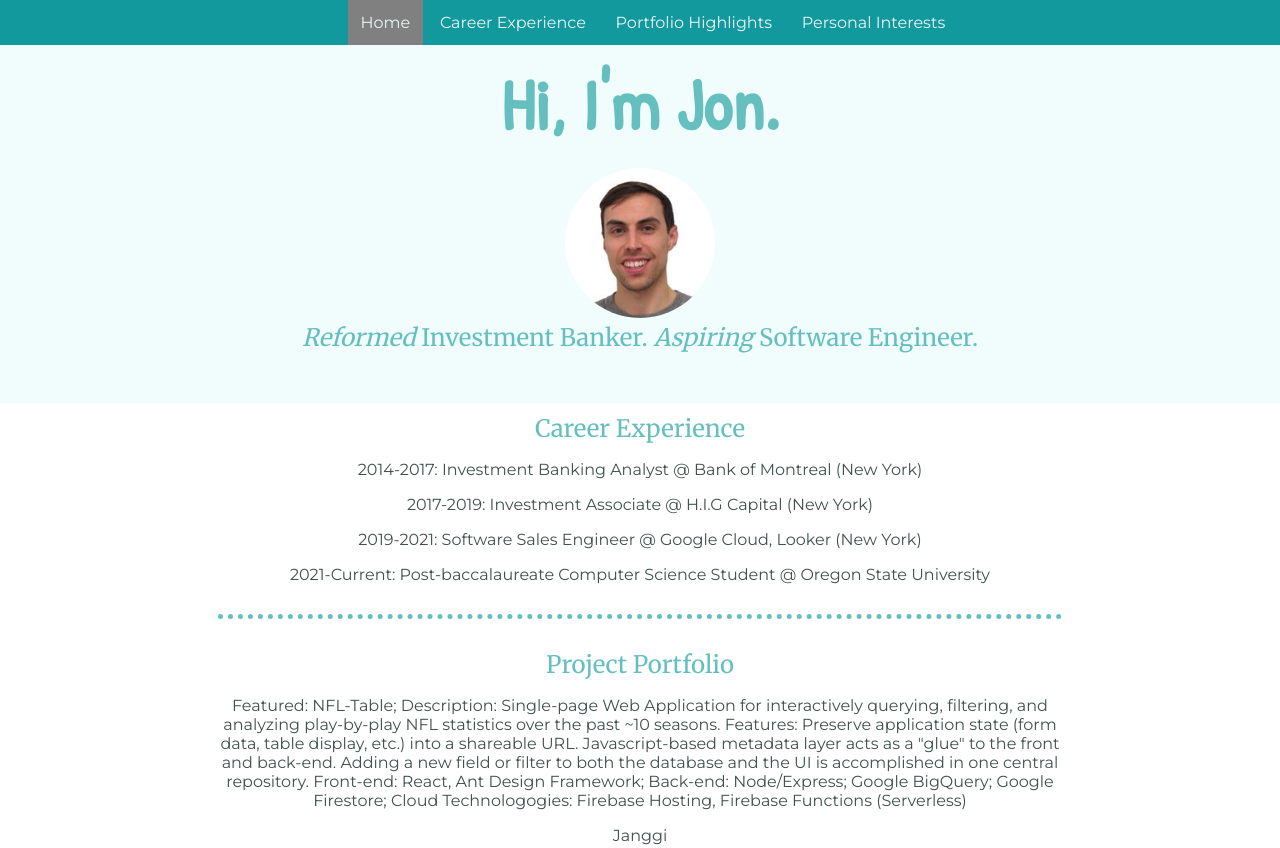
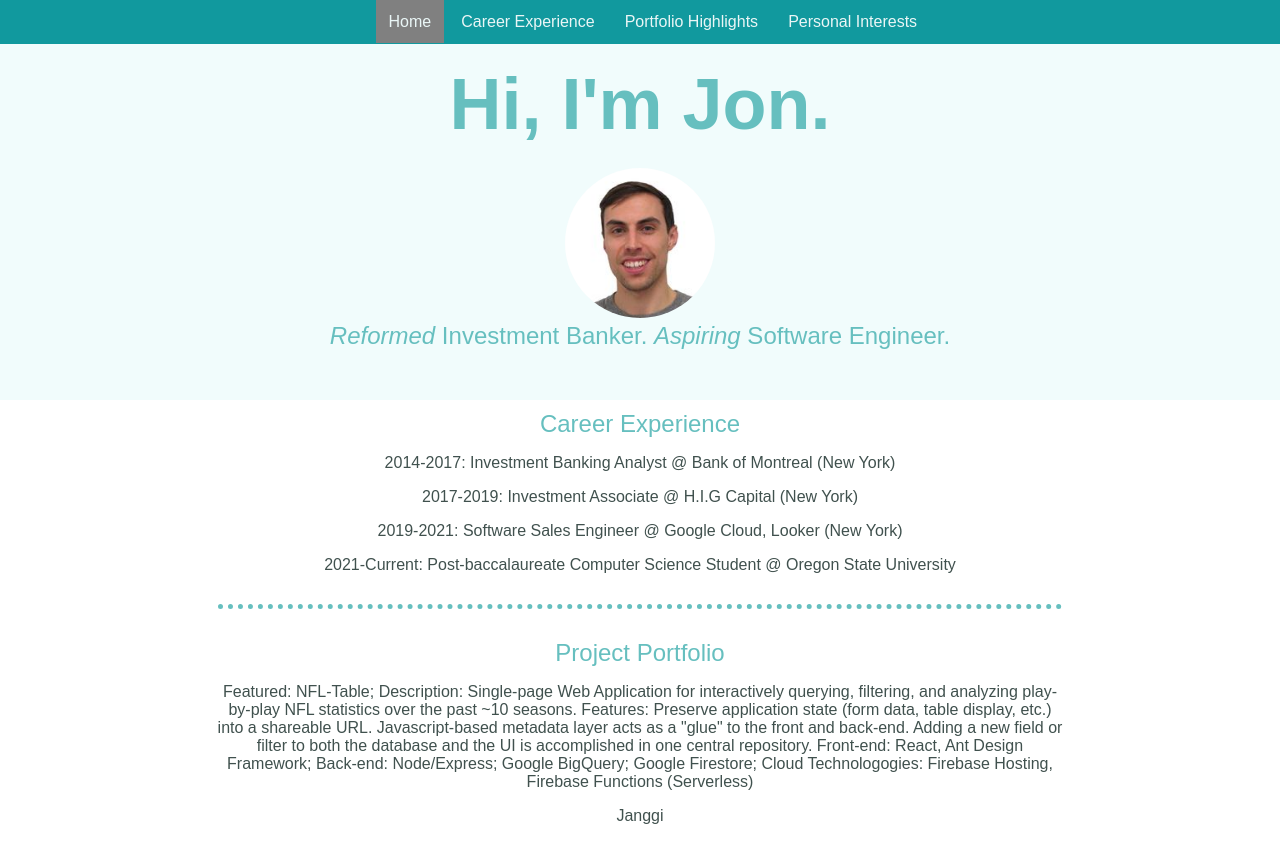
Before and after one commit to jbaird29/about-me, a plain HTML site: page index.html in a window 1280 px wide. Shown: the top 848 px of the page. Drawn offline with Linux system fonts and the light colour scheme; a web font is replaced by a local one.

Commit message:
add career, update fonts

```diff
--- a/CSS/navbar.css
+++ b/CSS/navbar.css
@@ -1,9 +1,9 @@
 nav {
     padding: 0.8rem;
     background-color: #11999e;
-    position: fixed; /* Set the navbar to fixed position */
-    top: 0; /* Position the navbar at the top of the page */
-    width: 100%; /* Full width */
+    position: fixed;
+    top: 0;
+    width: 100%;
 }
 
 nav ul {
--- a/CSS/styles.css
+++ b/CSS/styles.css
@@ -2,11 +2,10 @@ body {
     margin: 0;
     color: #40514e;
     text-align: center;
-    font-family: "Montserrat", sans-serif;
+    font-family: Arial, Helvetica, sans-serif;
 }
 
 h1 {
-    font-family: "Patrick Hand", cursive;
     font-size: 4.5rem;
     color: #66bfbf;
     margin: 0 auto 10px auto;
@@ -14,7 +13,6 @@ h1 {
 }
 
 h2 {
-    font-family: "Merriweather", serif;
     font-size: 1.5rem;
     color: #66bfbf;
     margin: 0;
@@ -22,7 +20,6 @@ h2 {
 }
 
 h3 {
-    font-family: "Merriweather", serif;
     color: #66bfbf;
 }
 
--- a/index.html
+++ b/index.html
@@ -2,11 +2,7 @@
 <html lang="en" dir="ltr">
     <head>
         <meta charset="utf-8" />
-        <title>Jonathan Baird</title>
-        <link
-            href="https://fonts.googleapis.com/css?family=Amatic+SC|Bellota|Indie+Flower|Merriweather|Montserrat|Patrick+Hand&display=swap"
-            rel="stylesheet"
-        />
+        <title>Jon Baird</title>
         <link rel="stylesheet" href="css/navbar.css" />
         <link rel="stylesheet" href="css/footer.css" />
         <link rel="stylesheet" href="css/styles.css" />
@@ -16,8 +12,8 @@
     <body>
         <nav>
             <ul>
-                <li><a class="active-nav" href="http://">Home</a></li>
-                <li><a href="http://">Career Experience</a></li>
+                <li><a class="active-nav" href="index.html">Home</a></li>
+                <li><a href="career.html">Career Experience</a></li>
                 <li><a href="http://">Portfolio Highlights</a></li>
                 <li><a href="http://">Personal Interests</a></li>
             </ul>
```
Also changed, not shown: career.html (added, +33 -0 lines), 1 other file.
